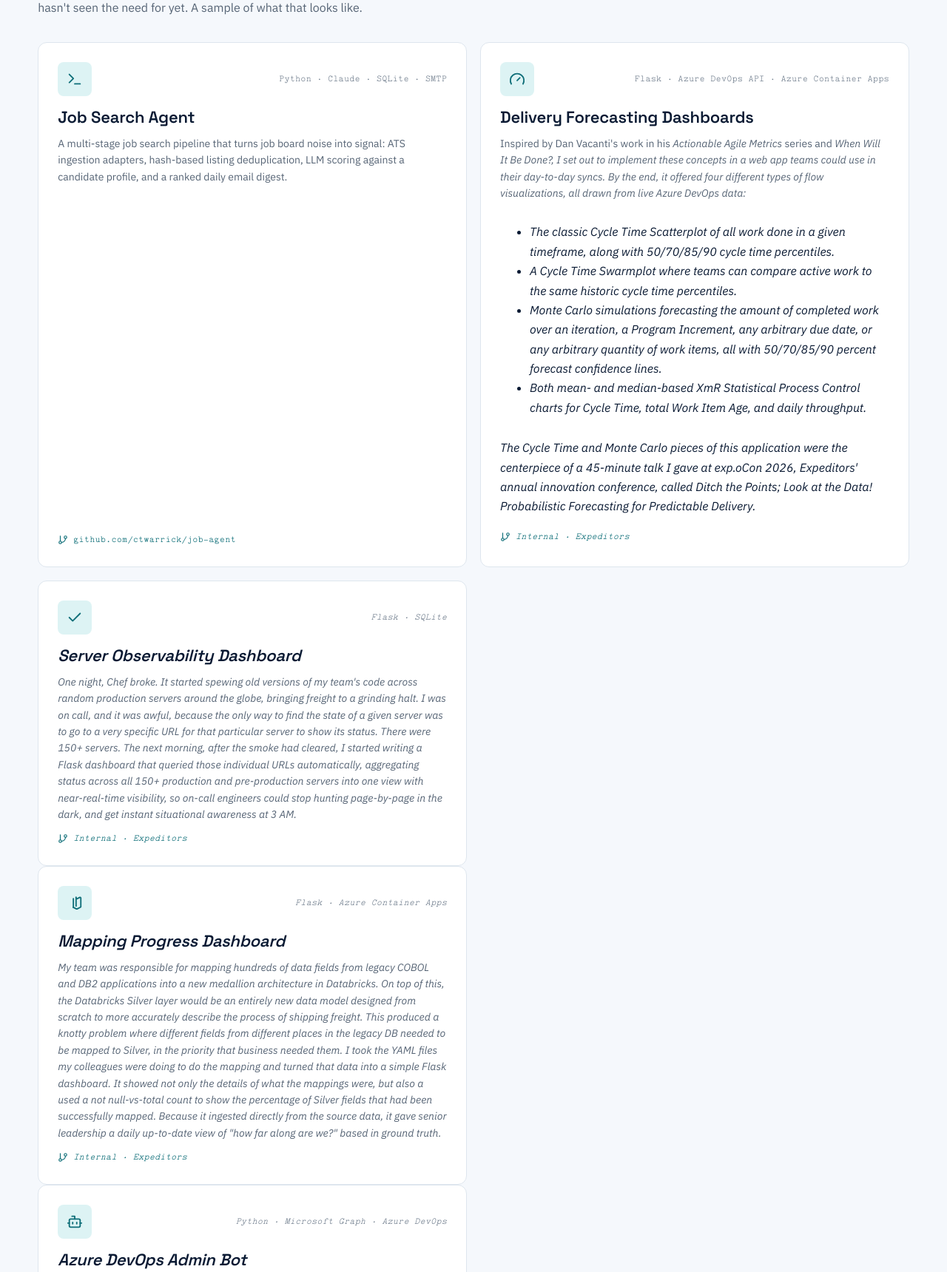
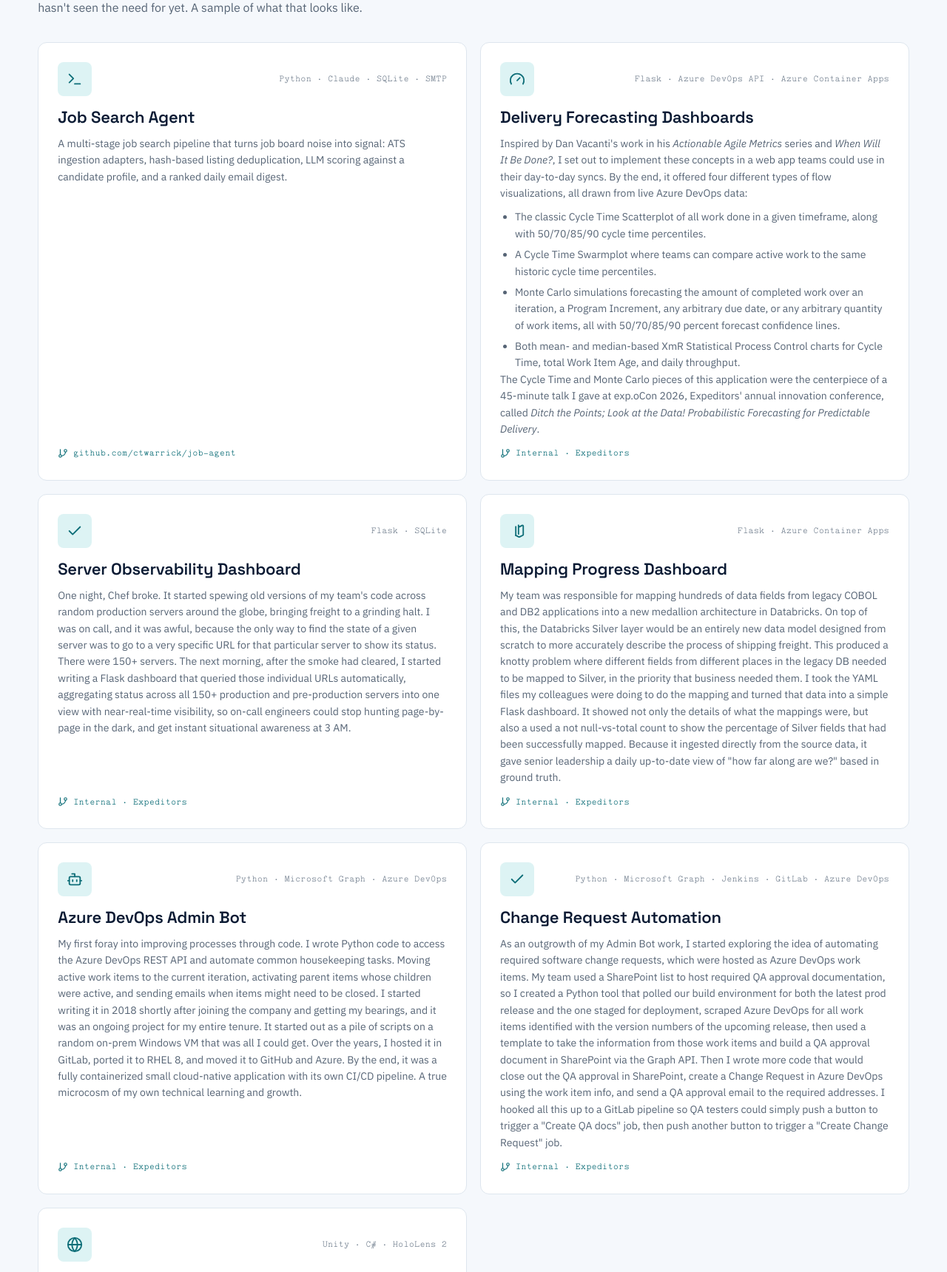
Before and after one commit to ctwarrick/ctwarrick-dev, a Flask app: page /building in a window 1280 px wide. Shown: the part 293-2013 px from the top of the page at 74% size. Run offline with Flask 3, Linux system fonts and the light colour scheme.

Commit message:
Fix uls breaking formatting

```diff
--- a/content.py
+++ b/content.py
@@ -219,7 +219,7 @@ PROJECTS = [
         "link": "Internal · Expeditors",
         ("blurb"): (
             "Inspired by Dan Vacanti's work in his <em>Actionable Agile Metrics</em> series and "
-            "<em>When Will It Be Done?<em>, I set out to implement these concepts in a web app "
+            "<em>When Will It Be Done?</em>, I set out to implement these concepts in a web app "
             "teams could use in their day-to-day syncs.  By the end, it offered four different "
             "types of flow visualizations, all drawn from live Azure DevOps data:  <ul><li>The "
             "classic Cycle Time Scatterplot of all work done in a given timeframe, along with "
--- a/static/css/site.css
+++ b/static/css/site.css
@@ -144,6 +144,8 @@
 .proj__stack { font-family: var(--font-mono); font-size: var(--text-xs); color: var(--text-muted); text-align: right; letter-spacing: .01em; }
 .proj__name { font-family: var(--font-display); font-weight: 600; font-size: var(--text-lg); letter-spacing: -0.01em; margin: 4px 0 0; }
 .proj__blurb { color: var(--text-secondary); font-size: var(--text-sm); line-height: 1.6; margin: 0; flex: 1; }
+.proj__blurb ul { margin: 10px 0 0; padding-left: 20px; }
+.proj__blurb li { margin-top: 6px; }
 .proj__link { display: inline-flex; align-items: center; gap: 7px; font-family: var(--font-mono); font-size: var(--text-xs);
   color: var(--accent-hover); letter-spacing: .01em; }
 
--- a/templates/building.html
+++ b/templates/building.html
@@ -28,7 +28,7 @@
           <span class="proj__stack">{{ p.stack }}</span>
         </div>
         <h2 class="proj__name">{{ p.name }}</h2>
-        <p class="proj__blurb">{{ p.blurb|safe }}</p>
+        <div class="proj__blurb">{{ p.blurb|safe }}</div>
         <div class="proj__link">{{ icon("git-branch", 14) }} {{ p.link }}</div>
       </div>
       {% endfor %}
```
